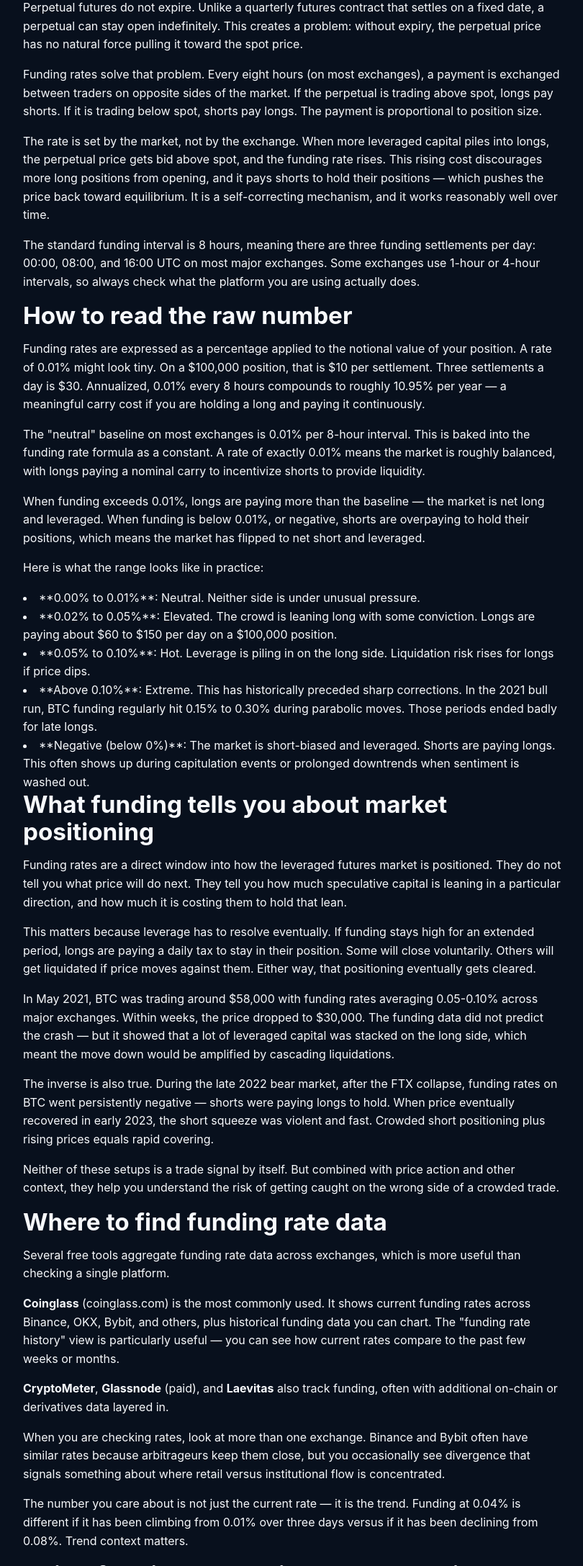
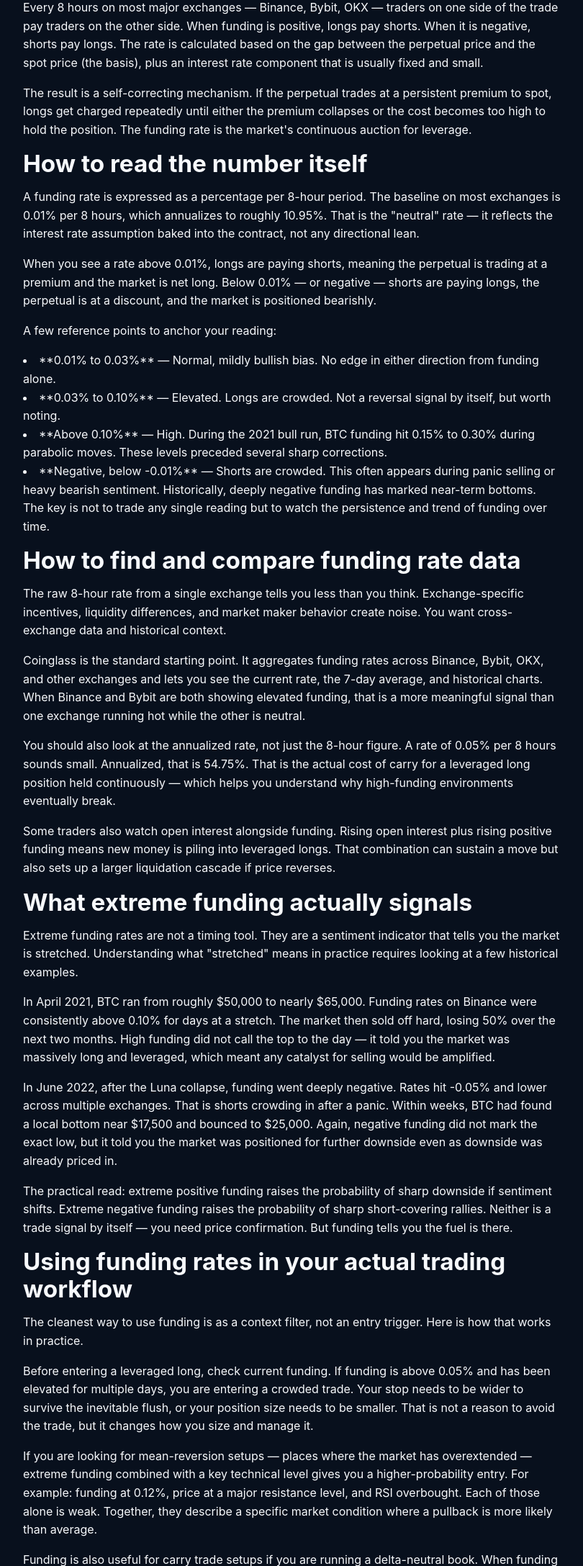
Before and after one commit to FrankABuRamez/frankaburamez-site, a plain HTML site: page blog/btc-funding-rates-explained.html in a window 1280 px wide. Shown: the part 625-2800 px from the top of the page at 72% size, without its empty margins (234-1044 px from the left). Drawn offline with Linux system fonts and the light colour scheme.

Commit message:
feat: publish blog post — How to read BTC funding rates
slug: btc-funding-rates-explained
words: 1456
auto-generated by seo-engine

```diff
--- a/blog/btc-funding-rates-explained.html
+++ b/blog/btc-funding-rates-explained.html
@@ -41,44 +41,43 @@
     <article class="wrap" style="max-width:780px;margin:2rem auto;padding:1rem;">
       <p class="eyebrow">Frank Trading Ops &middot; 2026-05-03</p>
 <h1>How to read BTC funding rates</h1>
-<p>If you trade BTC perpetual futures, funding rates are one of the most useful signals you can track — and one of the most misread. Most traders glance at the number, see it is positive, and move on. That is leaving information on the table.</p>
-<p>Funding rates tell you how the market is positioned right now. They tell you whether leveraged longs are paying leveraged shorts, or vice versa, and by how much. When you know how to read that, you can make better decisions about when to enter, when to stay flat, and when the crowd is setting itself up to get wrecked.</p>
-<p>This piece covers how funding rates work mechanically, what the numbers actually mean, how to spot extreme readings, and how to use funding data as a positioning signal without overcomplicating it.</p>
+<p>If you trade Bitcoin perpetual futures, funding rates are one of the most useful signals you can monitor — and one of the most misunderstood. Most traders glance at the number, decide it looks "normal," and move on. That is a mistake. Funding rates encode real information about market positioning, leverage levels, and the probability of sharp price moves.</p>
+<p>This article explains exactly what funding rates are, how to read them, what extreme readings actually mean, and how to use them as part of a coherent trading framework. By the end, you will know how to look at a funding rate and extract a concrete, actionable read on market conditions.</p>
 <h2>What funding rates are and why they exist</h2>
-<p>Perpetual futures do not expire. Unlike a quarterly futures contract that settles on a fixed date, a perpetual can stay open indefinitely. This creates a problem: without expiry, the perpetual price has no natural force pulling it toward the spot price.</p>
-<p>Funding rates solve that problem. Every eight hours (on most exchanges), a payment is exchanged between traders on opposite sides of the market. If the perpetual is trading above spot, longs pay shorts. If it is trading below spot, shorts pay longs. The payment is proportional to position size.</p>
-<p>The rate is set by the market, not by the exchange. When more leveraged capital piles into longs, the perpetual price gets bid above spot, and the funding rate rises. This rising cost discourages more long positions from opening, and it pays shorts to hold their positions — which pushes the price back toward equilibrium. It is a self-correcting mechanism, and it works reasonably well over time.</p>
-<p>The standard funding interval is 8 hours, meaning there are three funding settlements per day: 00:00, 08:00, and 16:00 UTC on most major exchanges. Some exchanges use 1-hour or 4-hour intervals, so always check what the platform you are using actually does.</p>
-<h2>How to read the raw number</h2>
-<p>Funding rates are expressed as a percentage applied to the notional value of your position. A rate of 0.01% might look tiny. On a $100,000 position, that is $10 per settlement. Three settlements a day is $30. Annualized, 0.01% every 8 hours compounds to roughly 10.95% per year — a meaningful carry cost if you are holding a long and paying it continuously.</p>
-<p>The "neutral" baseline on most exchanges is 0.01% per 8-hour interval. This is baked into the funding rate formula as a constant. A rate of exactly 0.01% means the market is roughly balanced, with longs paying a nominal carry to incentivize shorts to provide liquidity.</p>
-<p>When funding exceeds 0.01%, longs are paying more than the baseline — the market is net long and leveraged. When funding is below 0.01%, or negative, shorts are overpaying to hold their positions, which means the market has flipped to net short and leveraged.</p>
-<p>Here is what the range looks like in practice:</p>
-<li>**0.00% to 0.01%**: Neutral. Neither side is under unusual pressure.</li>
-<li>**0.02% to 0.05%**: Elevated. The crowd is leaning long with some conviction. Longs are paying about $60 to $150 per day on a $100,000 position.</li>
-<li>**0.05% to 0.10%**: Hot. Leverage is piling in on the long side. Liquidation risk rises for longs if price dips.</li>
-<li>**Above 0.10%**: Extreme. This has historically preceded sharp corrections. In the 2021 bull run, BTC funding regularly hit 0.15% to 0.30% during parabolic moves. Those periods ended badly for late longs.</li>
-<li>**Negative (below 0%)**: The market is short-biased and leveraged. Shorts are paying longs. This often shows up during capitulation events or prolonged downtrends when sentiment is washed out.</li>
-<h2>What funding tells you about market positioning</h2>
-<p>Funding rates are a direct window into how the leveraged futures market is positioned. They do not tell you what price will do next. They tell you how much speculative capital is leaning in a particular direction, and how much it is costing them to hold that lean.</p>
-<p>This matters because leverage has to resolve eventually. If funding stays high for an extended period, longs are paying a daily tax to stay in their position. Some will close voluntarily. Others will get liquidated if price moves against them. Either way, that positioning eventually gets cleared.</p>
-<p>In May 2021, BTC was trading around $58,000 with funding rates averaging 0.05-0.10% across major exchanges. Within weeks, the price dropped to $30,000. The funding data did not predict the crash — but it showed that a lot of leveraged capital was stacked on the long side, which meant the move down would be amplified by cascading liquidations.</p>
-<p>The inverse is also true. During the late 2022 bear market, after the FTX collapse, funding rates on BTC went persistently negative — shorts were paying longs to hold. When price eventually recovered in early 2023, the short squeeze was violent and fast. Crowded short positioning plus rising prices equals rapid covering.</p>
-<p>Neither of these setups is a trade signal by itself. But combined with price action and other context, they help you understand the risk of getting caught on the wrong side of a crowded trade.</p>
-<h2>Where to find funding rate data</h2>
-<p>Several free tools aggregate funding rate data across exchanges, which is more useful than checking a single platform.</p>
-<p><strong>Coinglass</strong> (coinglass.com) is the most commonly used. It shows current funding rates across Binance, OKX, Bybit, and others, plus historical funding data you can chart. The "funding rate history" view is particularly useful — you can see how current rates compare to the past few weeks or months.</p>
-<p><strong>CryptoMeter</strong>, <strong>Glassnode</strong> (paid), and <strong>Laevitas</strong> also track funding, often with additional on-chain or derivatives data layered in.</p>
-<p>When you are checking rates, look at more than one exchange. Binance and Bybit often have similar rates because arbitrageurs keep them close, but you occasionally see divergence that signals something about where retail versus institutional flow is concentrated.</p>
-<p>The number you care about is not just the current rate — it is the trend. Funding at 0.04% is different if it has been climbing from 0.01% over three days versus if it has been declining from 0.08%. Trend context matters.</p>
-<h2>Using funding rates without overtrading them</h2>
-<p>Funding rate data is most useful as a filter, not a trigger. It tells you when the table is set for a particular kind of move, not when the move will happen or how far it will go.</p>
-<p>A practical framework: check funding when you are considering opening a leveraged long. If funding is above 0.05%, you need a stronger reason to be buying leverage in that direction. You are starting out by paying a high daily tax and joining a crowded trade. That is not impossible to profit from, but it stacks odds against you.</p>
-<p>If funding is neutral or negative while price is holding a key level, that is a structurally cleaner setup for a long. You are not paying elevated carry, and the crowd is not already positioned in your direction.</p>
-<p>For spot holders, funding rates also matter if you are thinking about hedging. High positive funding means you could potentially short a perpetual against your spot position and collect the funding payment as income — a basic cash-and-carry trade. The mechanics get more complicated depending on the size and platform, but the principle is straightforward: when longs pay shorts, being short a perpetual while holding spot pays you to be delta-neutral.</p>
-<p>One thing to watch: funding rates can stay elevated longer than seems rational during strong trends. In a bull run where new retail capital keeps entering, fresh longs keep buying in despite high funding, which can keep rates elevated for weeks. You can be right about the setup being dangerous and still be early by a lot. This is why funding is best used as one input among several, not a standalone signal.</p>
+<p>Perpetual futures contracts have no expiry date, which creates a problem: the contract price can drift far from the spot price without a settlement mechanism to pull them back together. Funding rates solve this.</p>
+<p>Every 8 hours on most major exchanges — Binance, Bybit, OKX — traders on one side of the trade pay traders on the other side. When funding is positive, longs pay shorts. When it is negative, shorts pay longs. The rate is calculated based on the gap between the perpetual price and the spot price (the basis), plus an interest rate component that is usually fixed and small.</p>
+<p>The result is a self-correcting mechanism. If the perpetual trades at a persistent premium to spot, longs get charged repeatedly until either the premium collapses or the cost becomes too high to hold the position. The funding rate is the market's continuous auction for leverage.</p>
+<h2>How to read the number itself</h2>
+<p>A funding rate is expressed as a percentage per 8-hour period. The baseline on most exchanges is 0.01% per 8 hours, which annualizes to roughly 10.95%. That is the "neutral" rate — it reflects the interest rate assumption baked into the contract, not any directional lean.</p>
+<p>When you see a rate above 0.01%, longs are paying shorts, meaning the perpetual is trading at a premium and the market is net long. Below 0.01% — or negative — shorts are paying longs, the perpetual is at a discount, and the market is positioned bearishly.</p>
+<p>A few reference points to anchor your reading:</p>
+<li>**0.01% to 0.03%** — Normal, mildly bullish bias. No edge in either direction from funding alone.</li>
+<li>**0.03% to 0.10%** — Elevated. Longs are crowded. Not a reversal signal by itself, but worth noting.</li>
+<li>**Above 0.10%** — High. During the 2021 bull run, BTC funding hit 0.15% to 0.30% during parabolic moves. These levels preceded several sharp corrections.</li>
+<li>**Negative, below -0.01%** — Shorts are crowded. This often appears during panic selling or heavy bearish sentiment. Historically, deeply negative funding has marked near-term bottoms.</li>
+<p>The key is not to trade any single reading but to watch the persistence and trend of funding over time.</p>
+<h2>How to find and compare funding rate data</h2>
+<p>The raw 8-hour rate from a single exchange tells you less than you think. Exchange-specific incentives, liquidity differences, and market maker behavior create noise. You want cross-exchange data and historical context.</p>
+<p>Coinglass is the standard starting point. It aggregates funding rates across Binance, Bybit, OKX, and other exchanges and lets you see the current rate, the 7-day average, and historical charts. When Binance and Bybit are both showing elevated funding, that is a more meaningful signal than one exchange running hot while the other is neutral.</p>
+<p>You should also look at the annualized rate, not just the 8-hour figure. A rate of 0.05% per 8 hours sounds small. Annualized, that is 54.75%. That is the actual cost of carry for a leveraged long position held continuously — which helps you understand why high-funding environments eventually break.</p>
+<p>Some traders also watch open interest alongside funding. Rising open interest plus rising positive funding means new money is piling into leveraged longs. That combination can sustain a move but also sets up a larger liquidation cascade if price reverses.</p>
+<h2>What extreme funding actually signals</h2>
+<p>Extreme funding rates are not a timing tool. They are a sentiment indicator that tells you the market is stretched. Understanding what "stretched" means in practice requires looking at a few historical examples.</p>
+<p>In April 2021, BTC ran from roughly $50,000 to nearly $65,000. Funding rates on Binance were consistently above 0.10% for days at a stretch. The market then sold off hard, losing 50% over the next two months. High funding did not call the top to the day — it told you the market was massively long and leveraged, which meant any catalyst for selling would be amplified.</p>
+<p>In June 2022, after the Luna collapse, funding went deeply negative. Rates hit -0.05% and lower across multiple exchanges. That is shorts crowding in after a panic. Within weeks, BTC had found a local bottom near $17,500 and bounced to $25,000. Again, negative funding did not mark the exact low, but it told you the market was positioned for further downside even as downside was already priced in.</p>
+<p>The practical read: extreme positive funding raises the probability of sharp downside if sentiment shifts. Extreme negative funding raises the probability of sharp short-covering rallies. Neither is a trade signal by itself — you need price confirmation. But funding tells you the fuel is there.</p>
+<h2>Using funding rates in your actual trading workflow</h2>
+<p>The cleanest way to use funding is as a context filter, not an entry trigger. Here is how that works in practice.</p>
+<p>Before entering a leveraged long, check current funding. If funding is above 0.05% and has been elevated for multiple days, you are entering a crowded trade. Your stop needs to be wider to survive the inevitable flush, or your position size needs to be smaller. That is not a reason to avoid the trade, but it changes how you size and manage it.</p>
+<p>If you are looking for mean-reversion setups — places where the market has overextended — extreme funding combined with a key technical level gives you a higher-probability entry. For example: funding at 0.12%, price at a major resistance level, and RSI overbought. Each of those alone is weak. Together, they describe a specific market condition where a pullback is more likely than average.</p>
+<p>Funding is also useful for carry trade setups if you are running a delta-neutral book. When funding is consistently high, you can short the perpetual and hold spot BTC, collecting the funding payment from longs while remaining flat on price. This is not a retail strategy — it requires precise execution and continuous hedging — but it illustrates why funding rates matter structurally, not just directionally.</p>
+<p>Finally, track the funding rate trend, not just the current snapshot. Funding moving from 0.01% to 0.03% to 0.06% over three days tells a different story than funding sitting steady at 0.03%. The direction of change is as important as the level.</p>
+<h2>Common mistakes when reading funding rates</h2>
+<p>The most common mistake is using funding as a standalone reversal signal. High funding does not mean sell. During sustained bull markets, funding can stay elevated for weeks while price continues higher. You need a reason for the market to turn — a macro catalyst, a technical breakdown, a large liquidation event — before elevated funding converts from a warning flag into a realized move.</p>
+<p>The second mistake is ignoring the exchange-specific context. Some exchanges have higher baseline rates or different calculation methods. Bybit and Binance perpetuals sometimes diverge by 0.02% or more during volatile periods. If you are only watching one exchange, you may be reading noise as signal.</p>
+<p>Third mistake: treating funding in isolation from open interest. Open interest tells you how much leverage is in the system. Funding tells you which way it is tilted. You need both to get a complete picture. High funding with low open interest is very different from high funding with record open interest.</p>
 <h2>Bottom line</h2>
-<p>Funding rates give you a real-time read on how leveraged the futures market is and which direction it is leaning. Consistently high positive funding means longs are crowded and paying for it. Persistently negative funding means shorts are crowded and paying. Extremes in either direction tend to resolve through pain — either a flush that clears over-leveraged longs or a squeeze that punishes over-confident shorts. Read the trend, compare across exchanges, and use it to size your conviction rather than to call the exact turn.</p>
+<p>Funding rates are a direct read on how leveraged and how directionally biased the perpetuals market is at any given moment. Consistent positive funding above 0.05% means longs are crowded and the cost of holding leverage is real. Consistent negative funding means shorts are crowded and a snap-back is more likely than the prevailing sentiment suggests. Use funding as a context filter — size smaller when you are entering a crowded trade, look for confirmation before fading extremes, and always compare across exchanges before drawing conclusions. It is one of the cleaner signals in a market with a lot of noise.</p>
 <hr/>
 <p><em>Educational only. Not financial advice. Crypto and trading carry real risk of loss. Do your own research and only risk what you can afford to lose.</em></p>
 
```
